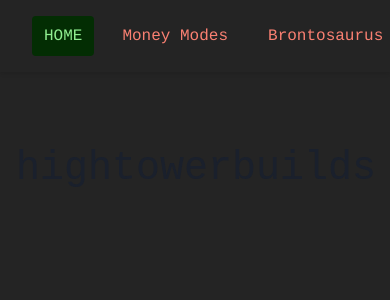
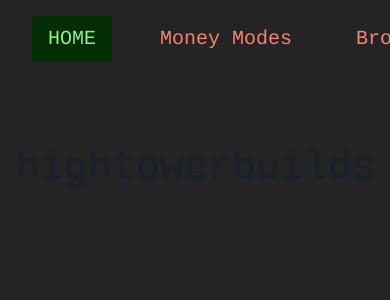
Before and after one commit to hightowerbuilds/hightower-builds-1.2, a React (Vite) app: page /home in a window 390 px wide. Shown: the top 300 px of the page. Built offline with nearby package versions, Linux system fonts and the light colour scheme; no server answers; the database is empty.

Commit message:
still working on bronto page

```diff
--- a/src/components/Navbar/Navbar.css
+++ b/src/components/Navbar/Navbar.css
@@ -1,7 +1,5 @@
 .navbar {
   background-color: #242424;
-  color: aliceblue;
-  box-shadow: 0 2px 4px rgba(0, 0, 0, 0.1);
   padding: 1rem 0;
   position: fixed;
   top: 0;
@@ -15,8 +13,6 @@
   max-width: 1200px;
   margin: 0 auto;
   padding: 0 2rem;
-  width: 100%;
-  box-sizing: border-box;
 }
 
 .nav-links {
@@ -36,7 +32,6 @@
   font-size: 20px;
   padding: 0.5rem 1rem;
   border-radius: 4px;
-  transition: all 0.2s ease-in-out;
   white-space: nowrap;
   min-width: fit-content;
   font-family: courier;
@@ -47,7 +42,7 @@
 .nav-link:hover {
   background-color: rgb(157, 77, 68);
   color: #000;
-  transition: 10ms ease-in-out;
+  transition: 20ms ease-in-out;
 }
 
 .nav-link.active {
@@ -58,26 +53,3 @@
   font-family: courier;
 
 }
-
-.page-container {
-  padding-top: 4rem;
-}
-
-.zine-image {
-  width: 50%;
-  height: 50%;
-  object-fit: cover;
-  margin: 10px;
-}
-
-
-@media (max-width: 768px) {
-  .nav-links {
-    gap: 1rem;
-  }
-
-  .nav-link {
-    font-size: 1rem;
-    padding: 0.5rem 0.75rem;
-  }
-}
--- a/src/routes/store/store.css
+++ b/src/routes/store/store.css
@@ -1,41 +1,19 @@
-/* Store Page Layout */
 
-
-
-.store-sections {
-  display: flex;
+/* Brontosaurus Page Layout */
+.brontosaurus-page-container {
+  background-color: #242424;
+  color: seagreen;
+  max-width: 1200px;
+  margin: 0 auto;
   width: 100%;
 }
 
-/* Section Styles */
-.store-section {
-  background: #f8fafc;
-  padding: 2rem;
-  border-radius: 1px;
-  box-shadow: 0 1px 3px rgba(0, 0, 0, 0.1);
-  width: 100%;
-}
 
-.section-header {
-  display: flex;
-  justify-content: center;
-  flex-direction: column;
-  gap: 1.5rem;
-  margin-bottom: 2rem;
-}
-
-
-.brontosaurus-page-container {
-  background-color: #242424;
-  color: seagreen;
-  background-size: cover;
-  background-position: center;
-  background-repeat: no-repeat;
-  flex: 1;
-  padding: 2rem;
-  max-width: 1200px;
-  margin: 0 auto;
-  width: 100%;
+/* Brontosaurus Page Images */
+.image-container-heading {
+  display: inline-flex;
+  align-items: center;
+  margin-top: 5%;
 }
 
 .brontosaurus-page-title {
@@ -48,15 +26,11 @@
 .city-image {
   margin: 10px;
   width: 42%;
-
+  border-radius: 1%;
 }
 
-.image-container-heading {
-  display: inline-flex;
-  align-items: center;
-  margin-top: 5%;
-}
 
+/* Zine Navbar */
 .brontosaurus-page-nav {
   display: inline-flex;
   width: 30%;
@@ -75,3 +49,12 @@
   transition: all 0.3s ease;
   cursor: pointer;
 }
+
+
+/* Zine Images */
+.zine-image {
+  width: 50%;
+  height: 50%;
+  object-fit: cover;
+  margin: 10px;
+}
```
